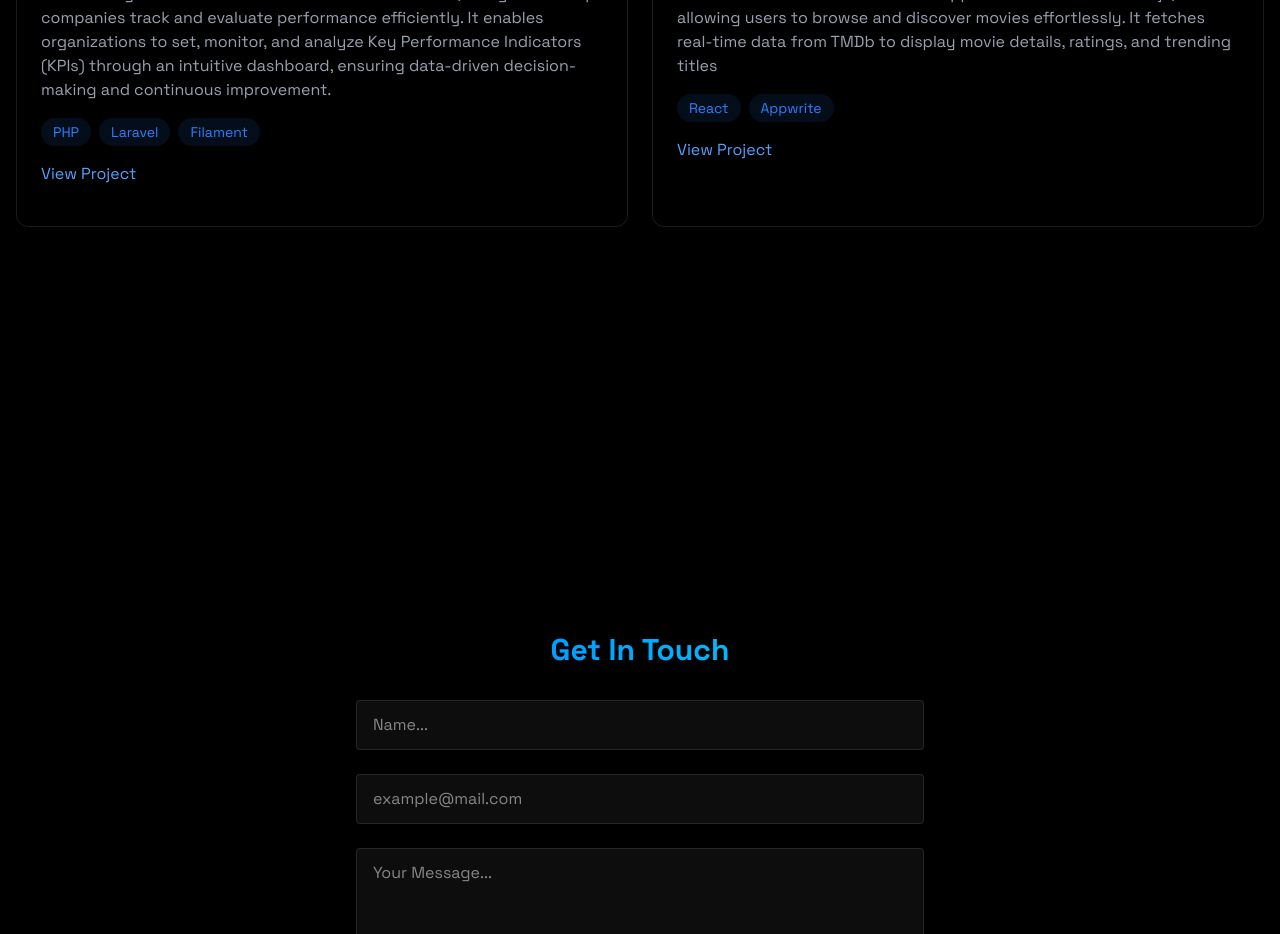
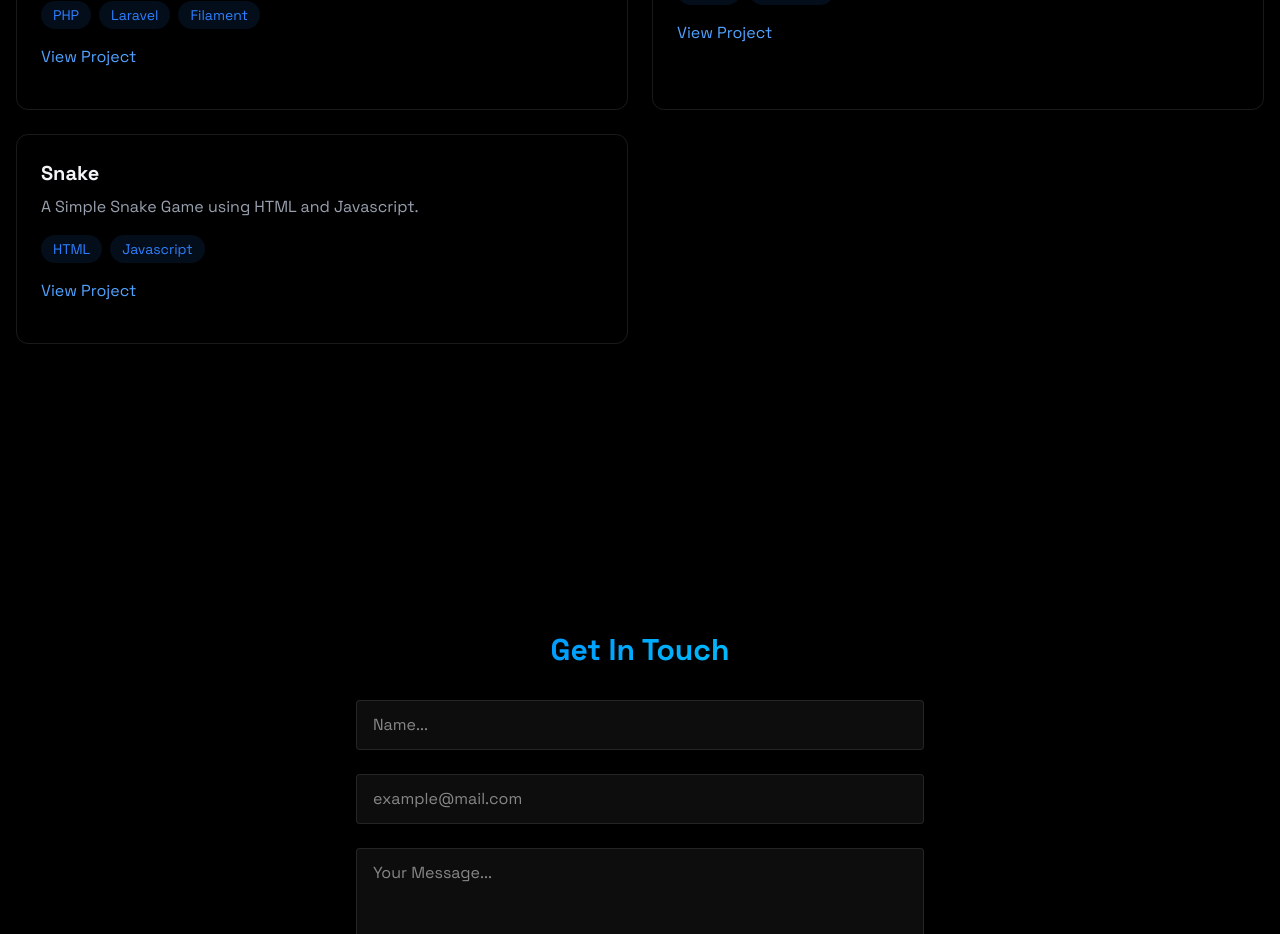
Before and after one commit to yuristian/portfolio, a React (Vite) app: page / in a window 1280 px wide. Shown: the part 1960-2894 px from the top of the page. Built offline with nearby package versions, Linux system fonts and the light colour scheme.

Commit message:
add portfolio link

```diff
--- a/src/components/sections/Projects.jsx
+++ b/src/components/sections/Projects.jsx
@@ -69,17 +69,13 @@ export const Projects = () => {
                 </a>
               </div>
             </div>
-            {/*
             <div className="p-6 rounded-xl border border-white/10 hover:-translate-y-1 hover:border-blue-500/30 hover:shadow-[0_2px_8px_rgba(59,130,246,0.1)] transition">
-              <h3 className="text-xl font-bold mb-2">Jira Clone</h3>
+              <h3 className="text-xl font-bold mb-2">Snake</h3>
               <p className="text-gray-400 mb-4">
-                Lorem ipsum dolor sit amet consectetur adipisicing elit. Quaerat
-                tenetur accusamus reiciendis incidunt eligendi atque vitae
-                porro, cum quam repellendus quasi illum, tempora natus
-                reprehenderit sapiente maxime dolore et distinctio.
+                A Simple Snake Game using HTML and Javascript.
               </p>
               <div className="flex flex-wrap gap-2 mb-4">
-                {["React", "Next.js"].map((tech, key) => (
+                {["HTML", "Javascript"].map((tech, key) => (
                   <span
                     key={key}
                     className="bg-blue-500/10 text-blue-500 py-1 px-3 rounded-full text-sm hover:bg-blue-500/20 hover:shadow-[0_2px_8px_rgba(59,130,246,0.2)] transition"
@@ -90,13 +86,14 @@ export const Projects = () => {
               </div>
               <div className="flex justify-between items-center my-4">
                 <a
-                  href="#"
+                  href="https://yuristian.github.io/js-snake/"
                   className="text-blue-400 hover:text-blue-300 transition-colors"
                 >
                   View Project
                 </a>
               </div>
             </div>
+            {/*
             <div className="p-6 rounded-xl border border-white/10 hover:-translate-y-1 hover:border-blue-500/30 hover:shadow-[0_2px_8px_rgba(59,130,246,0.1)] transition">
               <h3 className="text-xl font-bold mb-2">Jira Clone</h3>
               <p className="text-gray-400 mb-4">
```
